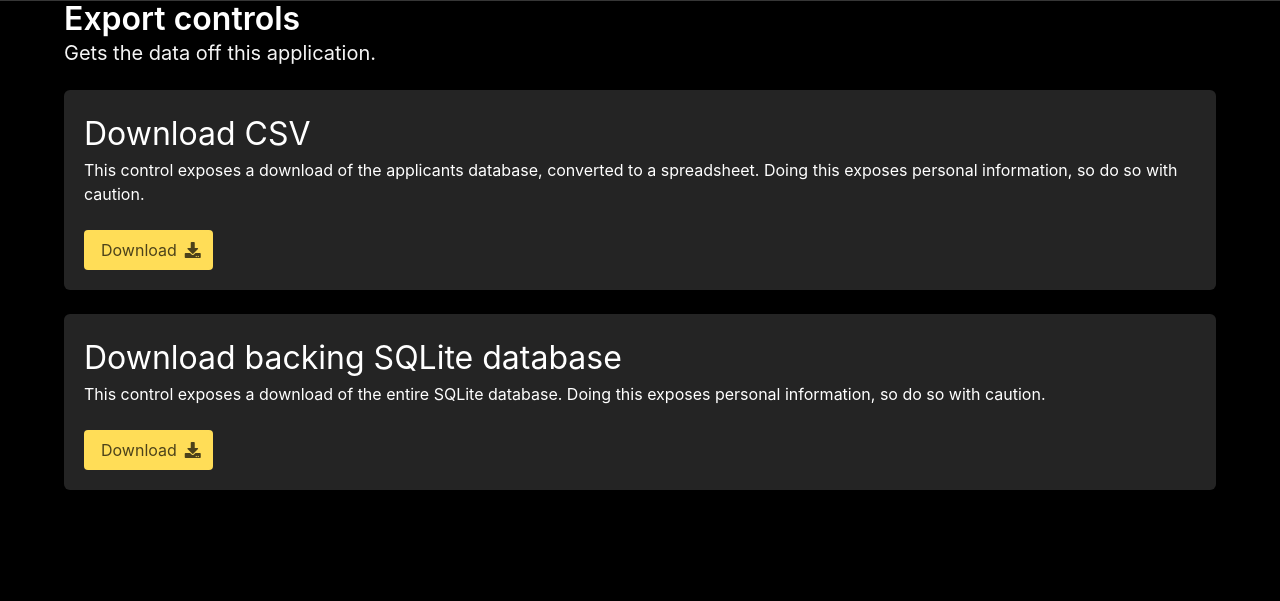
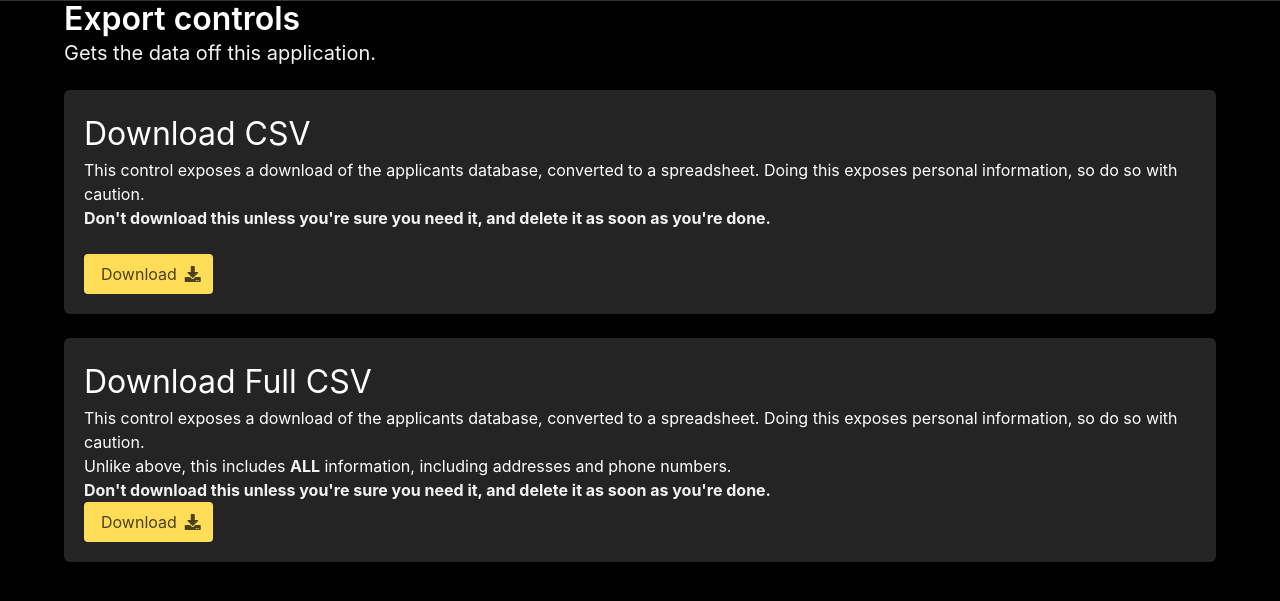
Before and after one commit to compsoc-edinburgh/htb21-reg, a Flask app: template app/templates/dashboard/export.html in a window 1280 px wide. Shown: the part 53-654 px from the top of the page. Run offline with Flask 2, Linux system fonts and the light colour scheme; the template is opened without the code that fills it, so the values that code supplies are empty; parts of the project's set-up code (start-up, migrations or seed data) failed here and were passed over; some libraries are stand-ins or nearby versions.

Commit message:
add seperate exports for less sensitive data

```diff
--- a/app/templates/dashboard/export.html
+++ b/app/templates/dashboard/export.html
@@ -7,10 +7,13 @@
     <h2 class="subtitle">Gets the data off this application.</h2>
 
     <div class="box">
-        <h1 class="is-size-3"> Download CSV</h1>
+        <h1 class="is-size-3">Download CSV</h1>
         <p>
             This control exposes a download of the applicants database, converted to a spreadsheet. Doing this exposes
             personal information, so do so with caution.
+        </p>
+        <p>
+            <strong>Don't download this unless you're sure you need it, and delete it as soon as you're done.</strong>
         </p>
 
         <br />
@@ -23,16 +26,21 @@
         </a>
 
     </div>
+
     <div class="box">
-        <h1 class="is-size-3"> Download backing SQLite database</h1>
+        <h1 class="is-size-3">Download Full CSV</h1>
         <p>
-            This control exposes a download of the entire SQLite database. Doing this exposes personal information, so
-            do so with caution.
+            This control exposes a download of the applicants database, converted to a spreadsheet. Doing this exposes
+            personal information, so do so with caution.
+        </p>
+        <p>
+            Unlike above, this includes <strong>ALL</strong> information, including addresses and phone numbers.
+        </p>
+        <p>
+            <strong>Don't download this unless you're sure you need it, and delete it as soon as you're done.</strong>
         </p>
 
-        <br />
-
-        <a class="button is-warning" href="{{url_for('actions.download_db')}}">
+        <a class="button is-warning" href="{{url_for('actions.download_csv')}}?sensitive=true" download>
             <span>Download</span>
             <span class="icon">
                 <i class="fas fa-download"></i>
@@ -40,7 +48,6 @@
         </a>
 
     </div>
-
 </div>
 
 {% endblock %}
```
Also changed, not shown: app/actions.py (+1 -9 lines).
